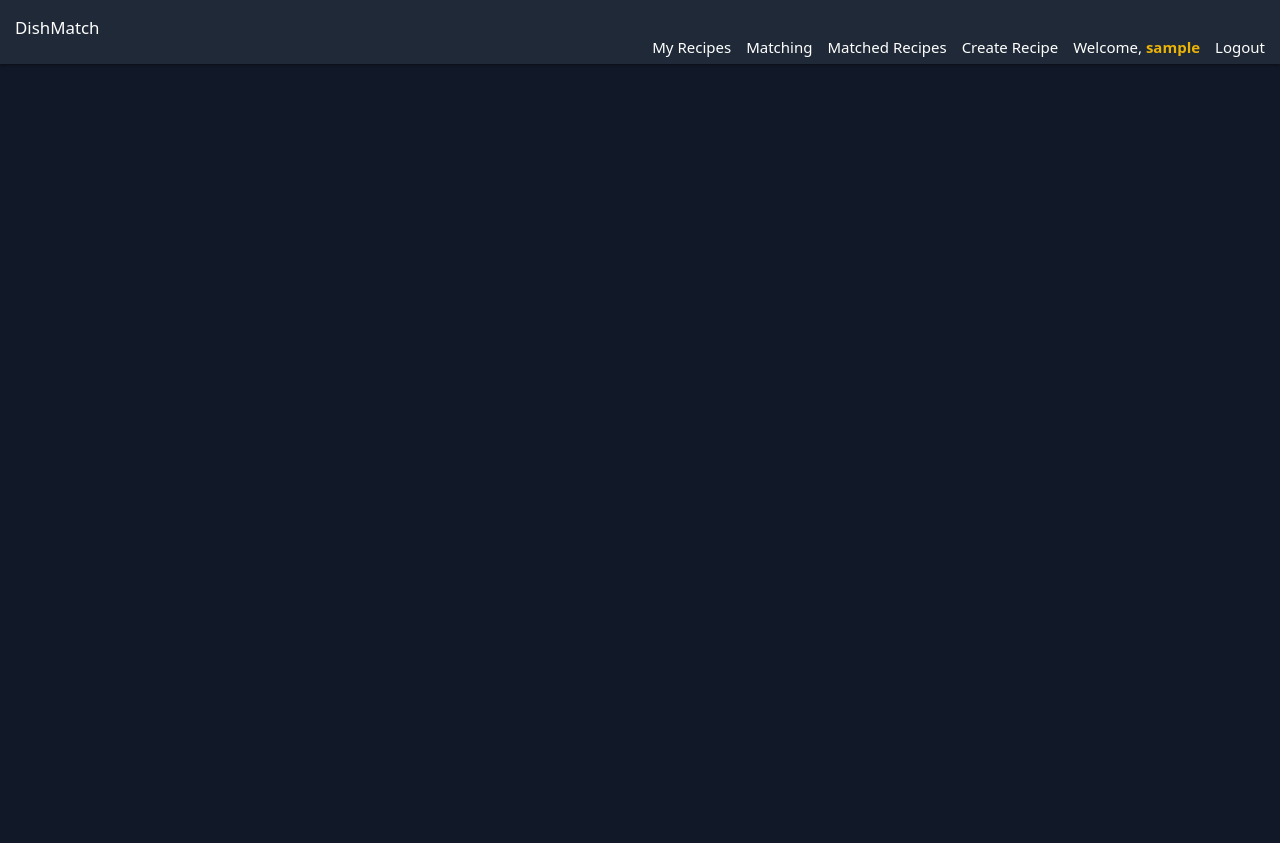
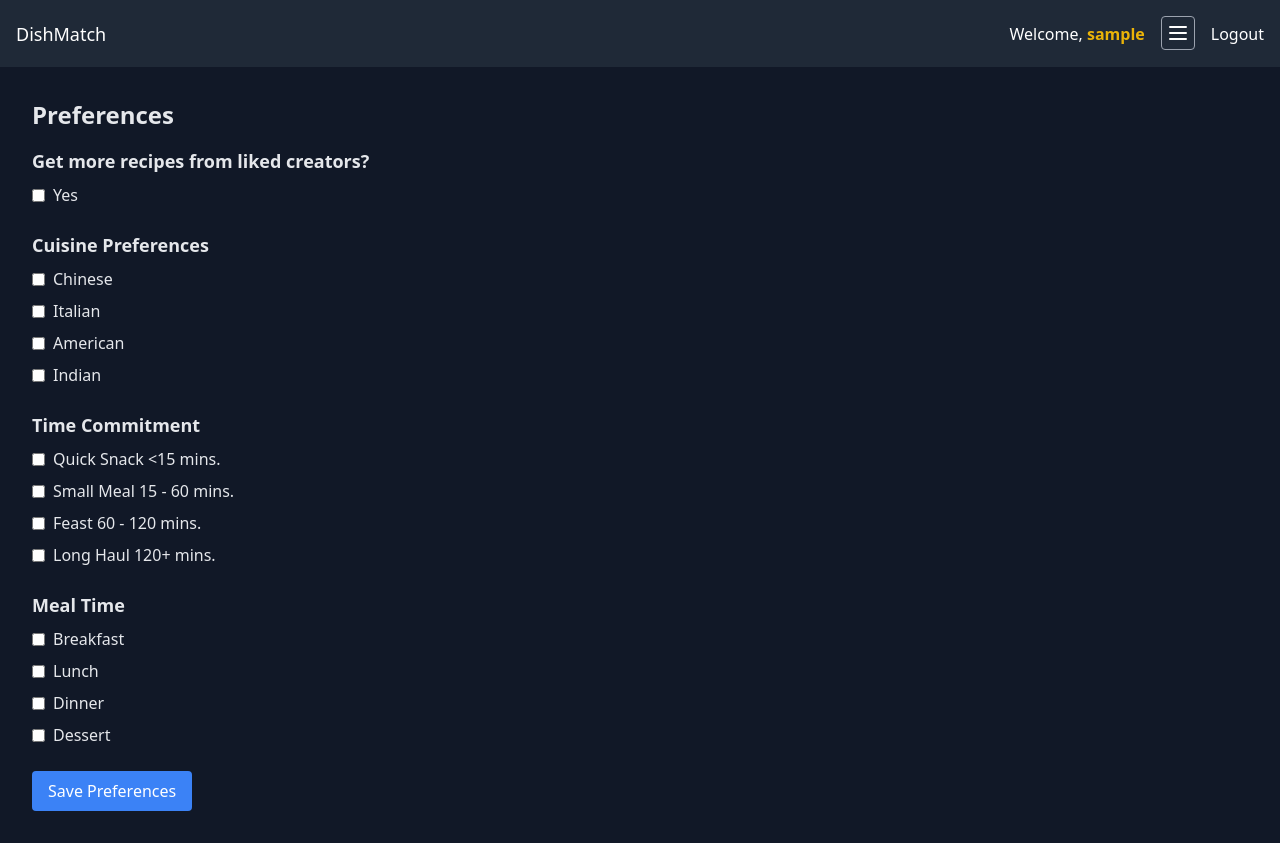
Before and after one commit to LeviathanIsI/DishMatch_Frontend, a React (Vite) app: page /preferences in a window 1280 px wide. Before the commit the page ends 800 px from the top, so only its background shows below. Built offline with nearby package versions, Linux system fonts and the light colour scheme; no server answers; sample sign-in values are in the browser's storage.

Commit message:
Added in a user preferences screen and cleaned up the navbar

```diff
--- a/index.html
+++ b/index.html
@@ -5,17 +5,9 @@
     <meta name="viewport" content="width=device-width, initial-scale=1.0" />
     <title>DishMatch</title>
     <link rel="icon" type="image/x-icon" href="/favicon.ico" />
-    <link
-      href="https://cdnjs.cloudflare.com/ajax/libs/materialize/1.0.0/css/materialize.min.css"
-      rel="stylesheet"
-    />
   </head>
   <body>
     <div id="root"></div>
-    <script
-      src="https://cdnjs.cloudflare.com/ajax/libs/materialize/1.0.0/js/materialize.min.js"
-      defer
-    ></script>
     <script type="module" src="/src/main.jsx"></script>
   </body>
 </html>
--- a/src/App.jsx
+++ b/src/App.jsx
@@ -8,6 +8,7 @@ import MyRecipes from "./pages/MyRecipes";
 import Matching from "./pages/Matching";
 import MatchedRecipes from "./pages/MatchedRecipes";
 import CreateRecipe from "./pages/CreateRecipe";
+import Preferences from "./pages/Preferences";
 import ProtectedRoute from "./components/ProtectedRoute";
 
 const App = () => {
@@ -52,6 +53,14 @@ const App = () => {
                 </ProtectedRoute>
               }
             />
+            <Route
+              path="/preferences"
+              element={
+                <ProtectedRoute>
+                  <Preferences />
+                </ProtectedRoute>
+              }
+            />
           </Routes>
         </main>
       </div>
--- a/src/components/Navbar.jsx
+++ b/src/components/Navbar.jsx
@@ -1,41 +1,101 @@
-import React, { useContext } from "react";
+import React, { useContext, useState, useEffect, useRef } from "react";
 import { Link, useNavigate } from "react-router-dom";
 import { AuthContext } from "../context/AuthContext";
 
 const Navbar = () => {
   const { isAuthenticated, username, logout } = useContext(AuthContext);
   const navigate = useNavigate();
+  const [dropdownOpen, setDropdownOpen] = useState(false);
+  const dropdownRef = useRef(null);
 
   const handleLogout = () => {
     logout();
     navigate("/login"); // Redirect to the login page after logout
   };
 
+  const toggleDropdown = () => {
+    setDropdownOpen(!dropdownOpen);
+  };
+
+  const handleClickOutside = (event) => {
+    if (dropdownRef.current && !dropdownRef.current.contains(event.target)) {
+      setDropdownOpen(false);
+    }
+  };
+
+  useEffect(() => {
+    document.addEventListener("mousedown", handleClickOutside);
+    return () => {
+      document.removeEventListener("mousedown", handleClickOutside);
+    };
+  }, []);
+
   return (
     <nav className="bg-gray-800 p-4">
-      <div className="container mx-auto flex justify-between">
+      <div className="container mx-auto flex justify-between items-center">
         <div className="text-white text-lg">
-          <Link to="/">DishMatch</Link>
+          <Link to="/matching">DishMatch</Link>
         </div>
-        <div className="flex space-x-4">
-          <Link to="/myrecipes" className="text-white">
-            My Recipes
-          </Link>
-          <Link to="/matching" className="text-white">
-            Matching
-          </Link>
-          <Link to="/matched-recipes" className="text-white">
-            Matched Recipes
-          </Link>
+        <div className="flex space-x-4 items-center">
           {isAuthenticated ? (
             <>
-              <Link to="/create-recipe" className="text-white">
-                Create Recipe
-              </Link>
               <span className="text-white">
                 Welcome,{" "}
                 <span className="font-bold text-yellow-500">{username}</span>
               </span>
+              <div className="relative" ref={dropdownRef}>
+                <button
+                  className="text-white focus:outline-none border border-gray-400 p-1 rounded hover:bg-gray-700"
+                  onClick={toggleDropdown}
+                >
+                  <svg
+                    className="w-6 h-6"
+                    fill="none"
+                    stroke="currentColor"
+                    viewBox="0 0 24 24"
+                    xmlns="http://www.w3.org/2000/svg"
+                  >
+                    <path
+                      strokeLinecap="round"
+                      strokeLinejoin="round"
+                      strokeWidth="2"
+                      d="M4 6h16M4 12h16M4 18h16"
+                    ></path>
+                  </svg>
+                </button>
+                {dropdownOpen && (
+                  <div className="absolute right-0 mt-2 w-48 bg-white rounded-md shadow-lg z-10">
+                    <Link
+                      to="/myrecipes"
+                      className="block px-4 py-2 text-gray-800 hover:bg-gray-200"
+                      onClick={() => setDropdownOpen(false)}
+                    >
+                      My Recipes
+                    </Link>
+                    <Link
+                      to="/matched-recipes"
+                      className="block px-4 py-2 text-gray-800 hover:bg-gray-200"
+                      onClick={() => setDropdownOpen(false)}
+                    >
+                      Matched Recipes
+                    </Link>
+                    <Link
+                      to="/create-recipe"
+                      className="block px-4 py-2 text-gray-800 hover:bg-gray-200"
+                      onClick={() => setDropdownOpen(false)}
+                    >
+                      Create Recipe
+                    </Link>
+                    <Link
+                      to="/preferences"
+                      className="block px-4 py-2 text-gray-800 hover:bg-gray-200"
+                      onClick={() => setDropdownOpen(false)}
+                    >
+                      Preferences
+                    </Link>
+                  </div>
+                )}
+              </div>
               <button onClick={handleLogout} className="text-white">
                 Logout
               </button>
--- /dev/null
+++ b/src/pages/Preferences.jsx
@@ -0,0 +1,153 @@
+import React, { useState, useEffect } from "react";
+import apiFetch from "../api/fetch";
+
+const Preferences = () => {
+  const [preferences, setPreferences] = useState({
+    likedCreators: false,
+    cuisinePreferences: [],
+    timeCommitment: [],
+    mealTime: [],
+  });
+
+  useEffect(() => {
+    const fetchPreferences = async () => {
+      try {
+        const response = await apiFetch("/users/preferences");
+        console.log("Fetched preferences:", response.preferences);
+        setPreferences(response.preferences);
+      } catch (error) {
+        console.error("Failed to fetch preferences:", error);
+      }
+    };
+    fetchPreferences();
+  }, []);
+
+  const handleSingleCheckboxChange = (category) => {
+    setPreferences((prevPreferences) => ({
+      ...prevPreferences,
+      [category]: !prevPreferences[category],
+    }));
+  };
+
+  const handleMultiCheckboxChange = (category, value) => {
+    setPreferences((prevPreferences) => {
+      const updatedCategory = prevPreferences[category].includes(value)
+        ? prevPreferences[category].filter((item) => item !== value)
+        : [...prevPreferences[category], value];
+      return {
+        ...prevPreferences,
+        [category]: updatedCategory,
+      };
+    });
+  };
+
+  const savePreferences = async () => {
+    try {
+      console.log("Saving preferences:", preferences);
+      await apiFetch("/users/preferences", {
+        method: "PUT",
+        body: JSON.stringify(preferences),
+      });
+      alert("Preferences saved successfully");
+    } catch (error) {
+      console.error("Failed to save preferences:", error);
+      alert("Failed to save preferences");
+    }
+  };
+
+  return (
+    <div className="container mx-auto p-4">
+      <h1 className="text-2xl font-bold mb-4">Preferences</h1>
+
+      <div className="mb-6">
+        <label className="block text-lg font-semibold mb-2">
+          Get more recipes from liked creators?
+        </label>
+        <div className="flex items-center space-x-4">
+          <label className="inline-flex items-center">
+            <input
+              type="checkbox"
+              className="form-checkbox"
+              checked={preferences.likedCreators}
+              onChange={() => handleSingleCheckboxChange("likedCreators")}
+            />
+            <span className="ml-2">Yes</span>
+          </label>
+        </div>
+      </div>
+
+      <div className="mb-6">
+        <label className="block text-lg font-semibold mb-2">
+          Cuisine Preferences
+        </label>
+        <div className="flex flex-col space-y-2">
+          {["Chinese", "Italian", "American", "Indian"].map((cuisine) => (
+            <label key={cuisine} className="inline-flex items-center">
+              <input
+                type="checkbox"
+                className="form-checkbox"
+                checked={preferences.cuisinePreferences.includes(cuisine)}
+                onChange={() =>
+                  handleMultiCheckboxChange("cuisinePreferences", cuisine)
+                }
+              />
+              <span className="ml-2">{cuisine}</span>
+            </label>
+          ))}
+        </div>
+      </div>
+
+      <div className="mb-6">
+        <label className="block text-lg font-semibold mb-2">
+          Time Commitment
+        </label>
+        <div className="flex flex-col space-y-2">
+          {[
+            "Quick Snack <15 mins.",
+            "Small Meal 15 - 60 mins.",
+            "Feast 60 - 120 mins.",
+            "Long Haul 120+ mins.",
+          ].map((time) => (
+            <label key={time} className="inline-flex items-center">
+              <input
+                type="checkbox"
+                className="form-checkbox"
+                checked={preferences.timeCommitment.includes(time)}
+                onChange={() =>
+                  handleMultiCheckboxChange("timeCommitment", time)
+                }
+              />
+              <span className="ml-2">{time}</span>
+            </label>
+          ))}
+        </div>
+      </div>
+
+      <div className="mb-6">
+        <label className="block text-lg font-semibold mb-2">Meal Time</label>
+        <div className="flex flex-col space-y-2">
+          {["Breakfast", "Lunch", "Dinner", "Dessert"].map((meal) => (
+            <label key={meal} className="inline-flex items-center">
+              <input
+                type="checkbox"
+                className="form-checkbox"
+                checked={preferences.mealTime.includes(meal)}
+                onChange={() => handleMultiCheckboxChange("mealTime", meal)}
+              />
+              <span className="ml-2">{meal}</span>
+            </label>
+          ))}
+        </div>
+      </div>
+
+      <button
+        onClick={savePreferences}
+        className="bg-blue-500 text-white px-4 py-2 rounded hover:bg-blue-700"
+      >
+        Save Preferences
+      </button>
+    </div>
+  );
+};
+
+export default Preferences;
```
